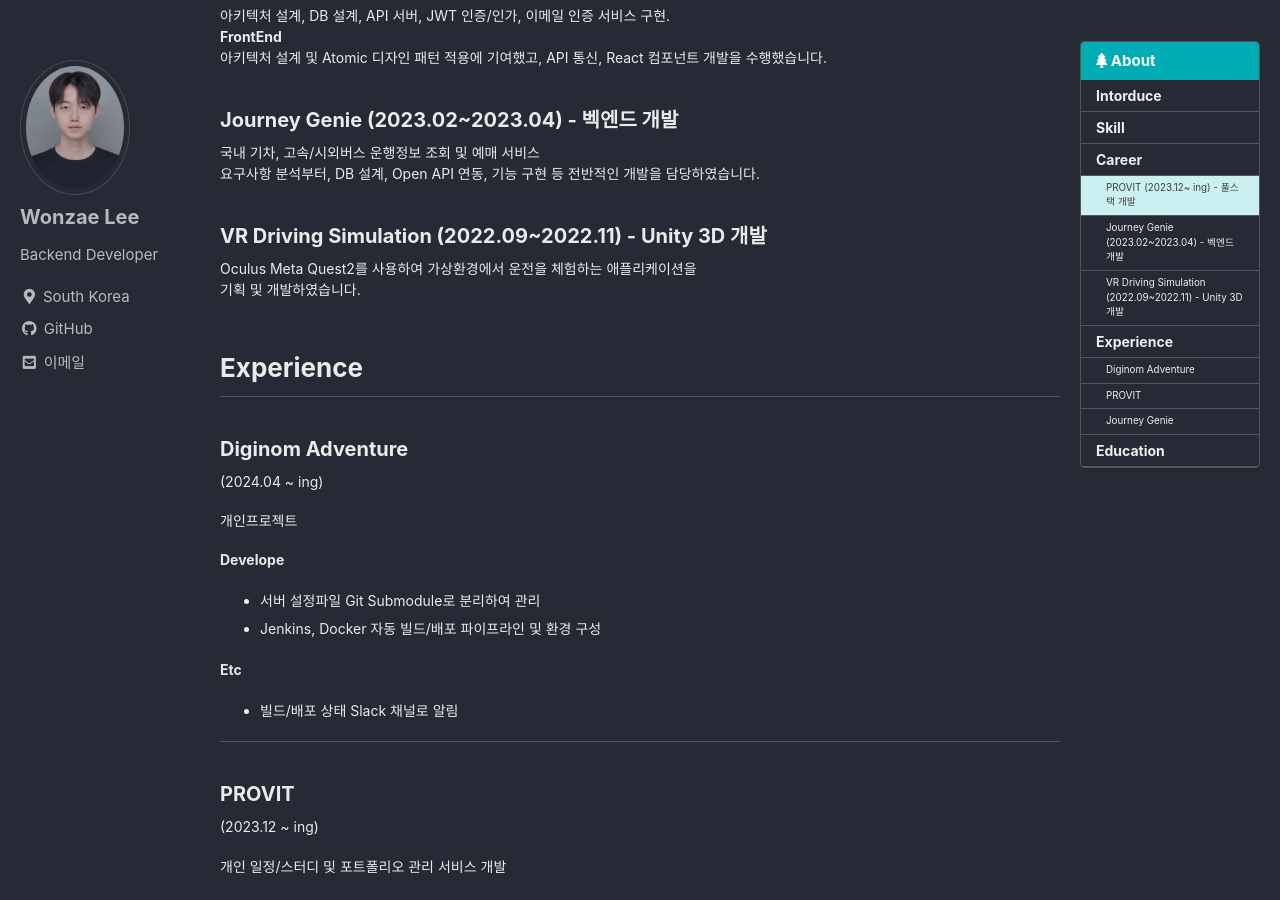
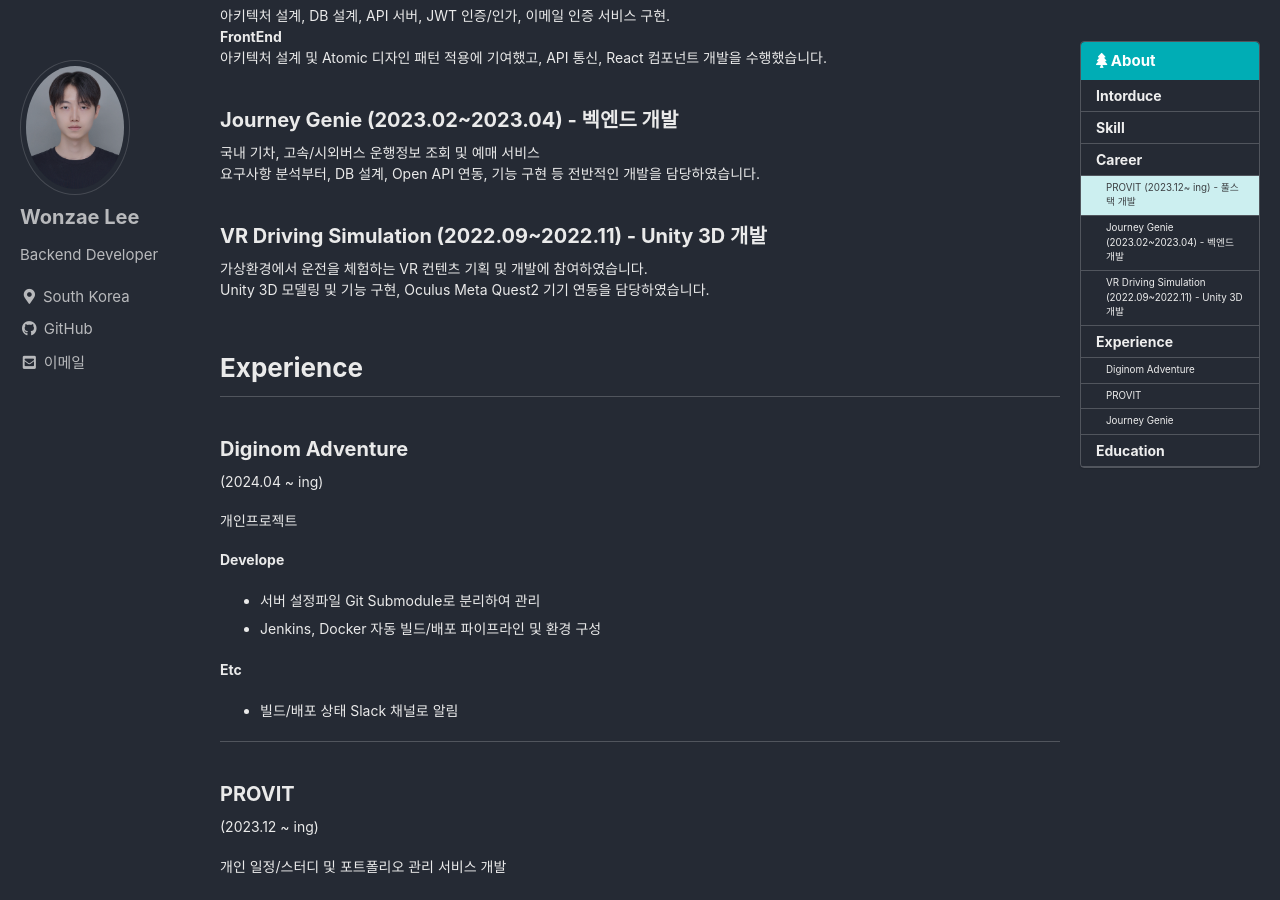
Before and after one commit to one-zeze/one-zeze.github.io, a Jekyll site: the page built from _posts/2024-03-29-about.md, in a window 1280 px wide and 900 px high, scrolled down 975 px. Built offline with Jekyll 4.4.1, drawn with Linux system fonts in a browser that asks for light colours; cached includes are drawn as plain includes.

Commit message:
Update about.md

```diff
--- a/_posts/2024-03-29-about.md
+++ b/_posts/2024-03-29-about.md
@@ -61,8 +61,8 @@ API 통신, React 컴포넌트 개발을 수행했습니다.
 
 ### VR Driving Simulation (2022.09~2022.11) - Unity 3D 개발
 
-Oculus Meta Quest2를 사용하여 가상환경에서 운전을 체험하는 애플리케이션을
-기획 및 개발하였습니다.
+가상환경에서 운전을 체험하는 VR 컨텐츠 기획 및 개발에 참여하였습니다.
+Unity 3D 모델링 및 기능 구현, Oculus Meta Quest2 기기 연동을 담당하였습니다.
 
 <!-- Experience -->
 
```
